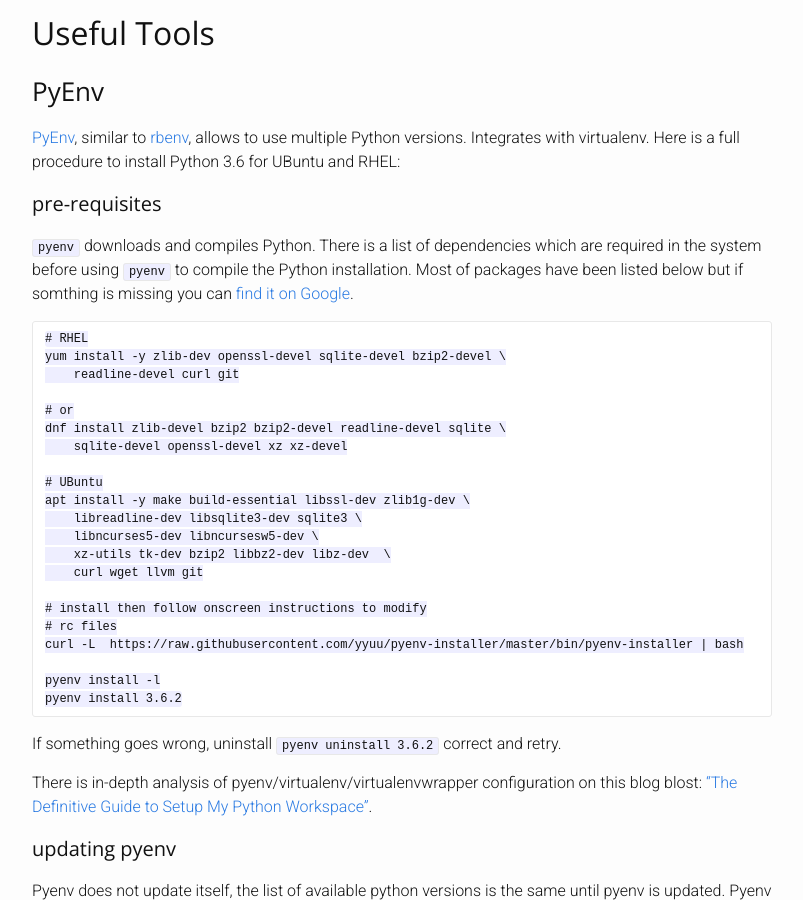
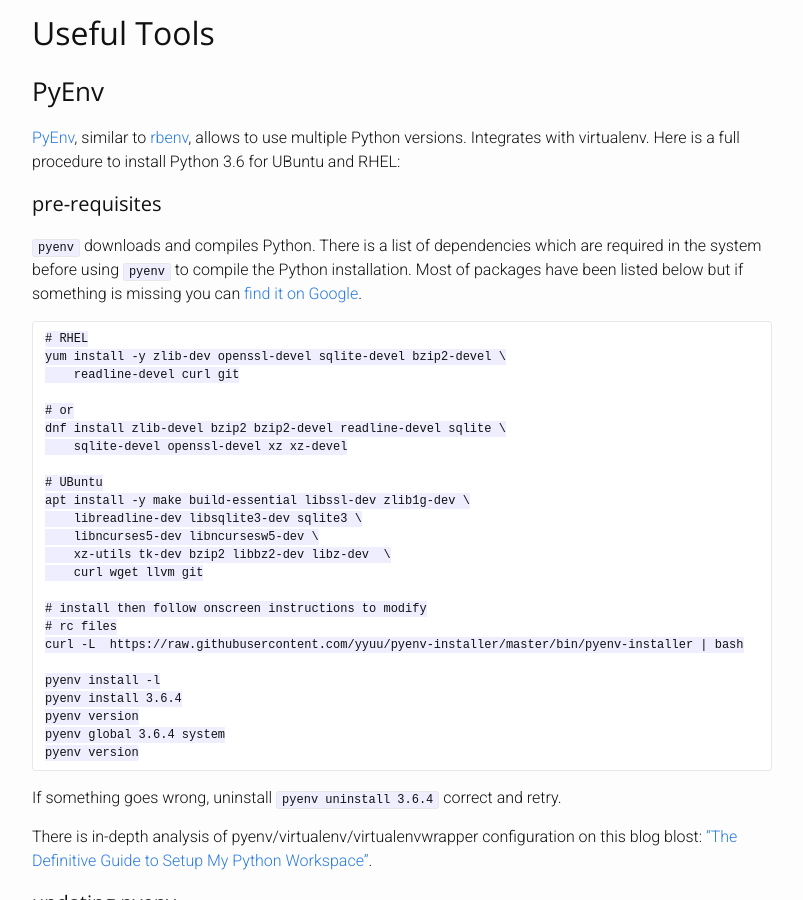
Before and after one commit to jkedra/jkedra.github.io, a Jekyll site: the page built from _python/setup.md, in a window 1280 px wide and 900 px high, scrolled down 317 px. Shown: the whole window, without its empty margins (238-1041 px from the left). Built offline with Jekyll 4.4.1, drawn with Linux system fonts in a browser that asks for light colours.

Commit message:
choosing a version

```diff
--- a/_python/setup.md
+++ b/_python/setup.md
@@ -26,7 +26,7 @@
 
 `pyenv` downloads and compiles Python. There is a list of dependencies
 which are required in the system before using `pyenv` to compile the Python
-installation. Most of packages have been listed below but if somthing is
+installation. Most of packages have been listed below but if something is
 missing you can [find it on Google](g:pyenv+common+build+problems).
 
     # RHEL
@@ -49,9 +49,12 @@
     curl -L  https://raw.githubusercontent.com/yyuu/pyenv-installer/master/bin/pyenv-installer | bash
 
     pyenv install -l
-    pyenv install 3.6.2
+    pyenv install 3.6.4
+    pyenv version
+    pyenv global 3.6.4 system
+    pyenv version
 
-If something goes wrong, uninstall `pyenv uninstall 3.6.2` correct and retry.
+If something goes wrong, uninstall `pyenv uninstall 3.6.4` correct and retry.
 
 There is in-depth analysis of pyenv/virtualenv/virtualenvwrapper configuration
 on this blog blost:
```
